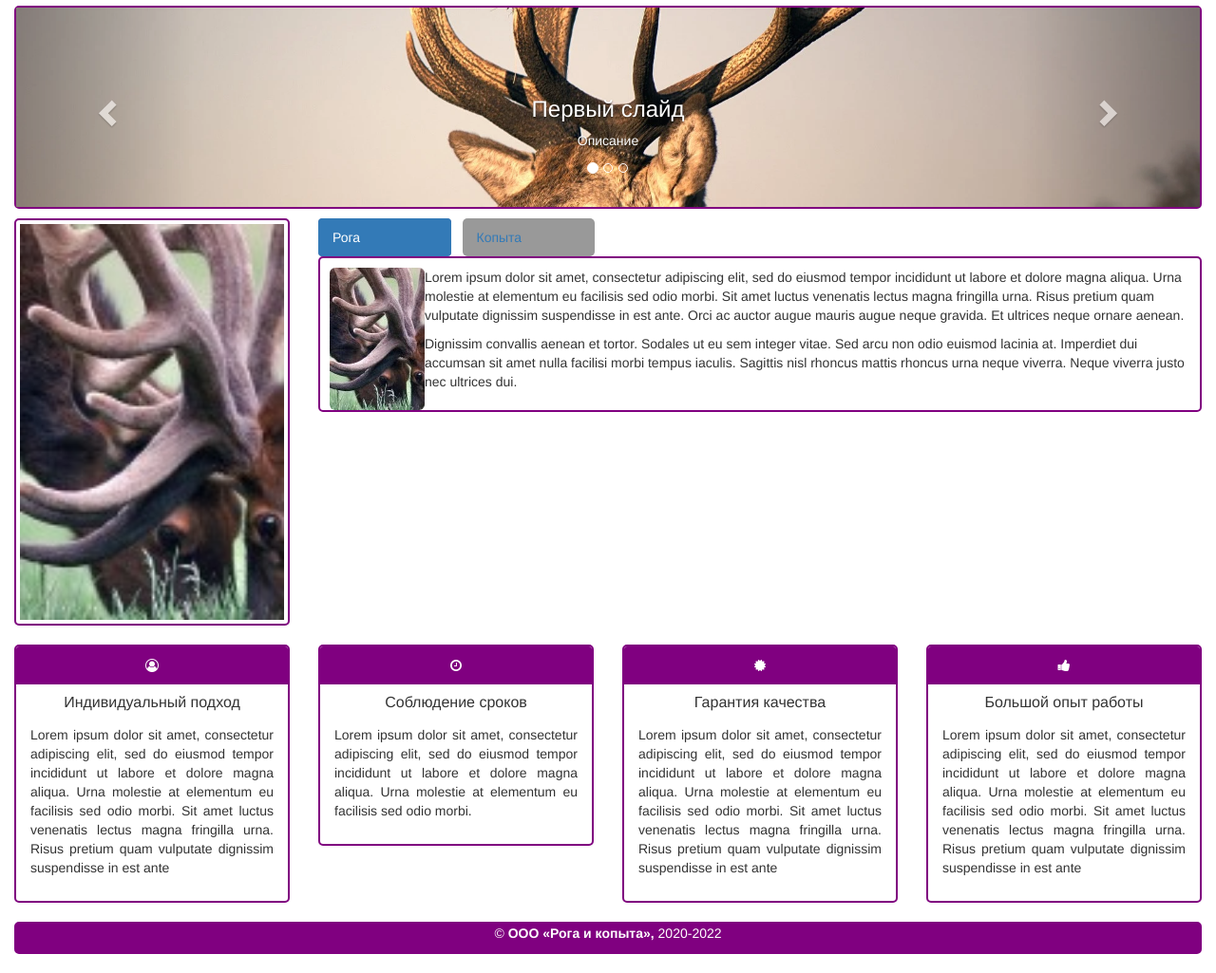
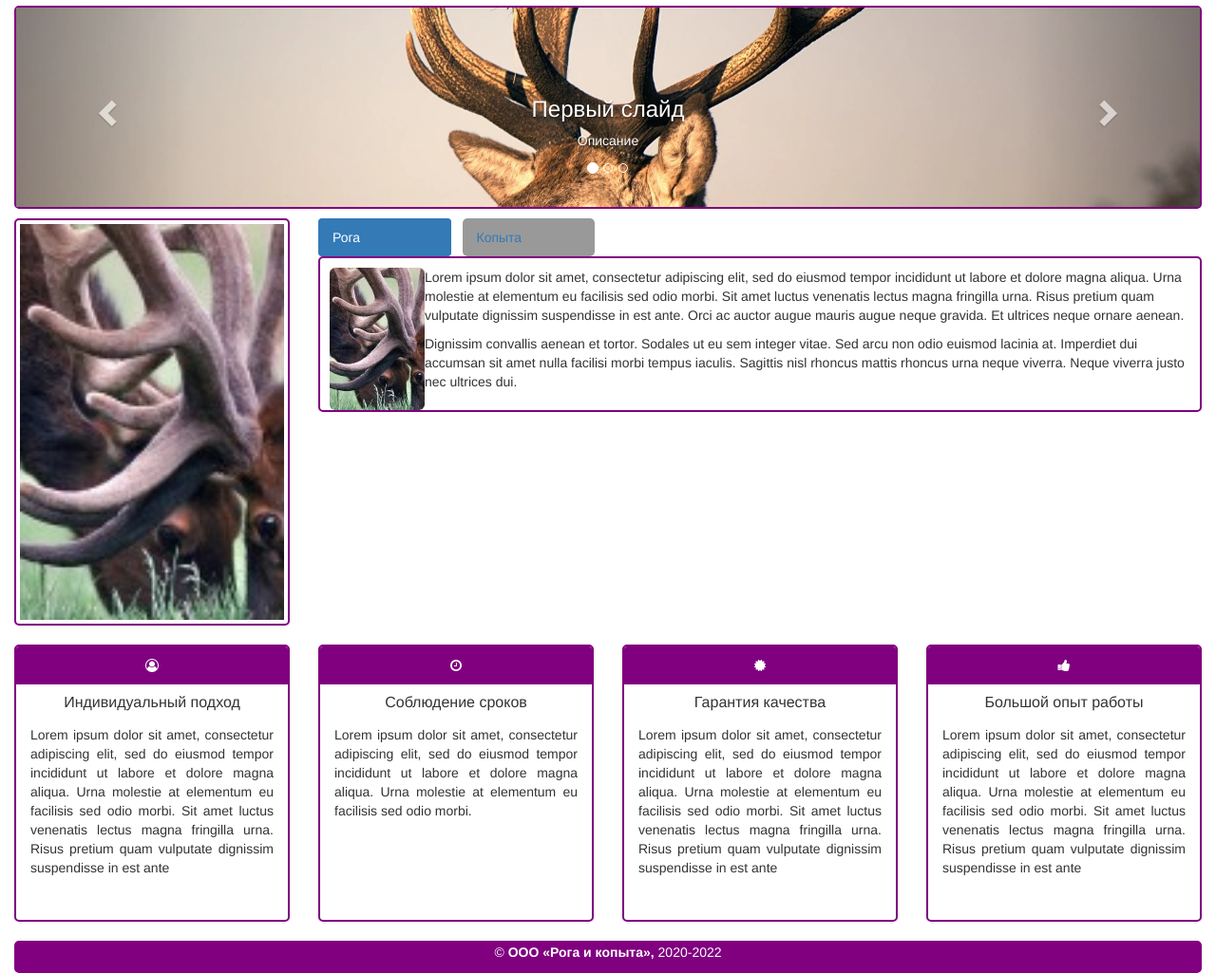
Before and after one commit to svetlana-ageeva/bootstrap-test, a website: page source/index.html in a window 1280 px wide. Shown: the part 60-1085 px from the top of the page at 95% size. Drawn offline with nearby package versions, Linux system fonts and the light colour scheme; files that its build step writes are made by us from their sources; files whose address does not match are found by name.

Commit message:
Исправь высоту блококов в разделе преимущества

```diff
--- a/source/index.html
+++ b/source/index.html
@@ -175,7 +175,7 @@
       <div class="container-fluid">
         <h2 class="sr-only">Преимушества</h2>
         <div class="row">
-          <div class="col-xs-12 col-sm-6 col-md-3 col-lg-3">
+          <div class="col-xs-12 col-sm-6 col-md-3 col-lg-3 features__item">
             <div class="panel panel-primary">
               <p class="panel-heading text-center">
                 <i class="fa fa-user-circle-o" aria-hidden="true"></i>
@@ -193,7 +193,7 @@
               </p>
             </div>
           </div>
-          <div class="col-xs-12 col-sm-6 col-md-3 col-lg-3">
+          <div class="col-xs-12 col-sm-6 col-md-3 col-lg-3 features__item">
             <div class="panel panel-primary">
               <p class="panel-heading text-center">
                 <i class="fa fa-clock-o" aria-hidden="true"></i>
@@ -208,7 +208,7 @@
               </p>
             </div>
           </div>
-          <div class="col-xs-12 col-sm-6 col-md-3 col-lg-3">
+          <div class="col-xs-12 col-sm-6 col-md-3 col-lg-3 features__item">
             <div class="panel panel-primary">
               <p class="panel-heading text-center">
                 <i class="fa fa-certificate" aria-hidden="true"></i>
@@ -226,7 +226,7 @@
               </p>
             </div>
           </div>
-          <div class="col-xs-12 col-sm-6 col-md-3 col-lg-3">
+          <div class="col-xs-12 col-sm-6 col-md-3 col-lg-3 features__item">
             <div class="panel panel-primary">
               <p class="panel-heading text-center">
                 <i class="fa fa-thumbs-up" aria-hidden="true"></i>
--- a/source/sass/blocks/about-us.scss
+++ b/source/sass/blocks/about-us.scss
@@ -1,4 +1,5 @@
 .about-us {
+  min-height: 340px;
   margin-bottom: 20px;
 }
 
--- a/source/sass/blocks/features.scss
+++ b/source/sass/blocks/features.scss
@@ -1,5 +1,10 @@
+.features__item {
+  margin-bottom: 10px;
+}
+
 .features .panel {
   @include accent-border;
+  min-height: 100%;
 }
 
 .features .panel-heading {
@@ -7,3 +12,9 @@
   border: none;
   background-image: none;
 }
+
+.features .row {
+  display: flex;
+  flex-flow: row wrap;
+  margin-bottom: 10px;
+}
--- a/source/sass/blocks/tab-content.scss
+++ b/source/sass/blocks/tab-content.scss
@@ -1,5 +1,4 @@
 .tab-content {
   @include accent-border;
-  min-height: 100%;
   padding: 10px;
 }
```
Also changed, not shown: build/css/style.min.css, build/index.html, 1 other file.
